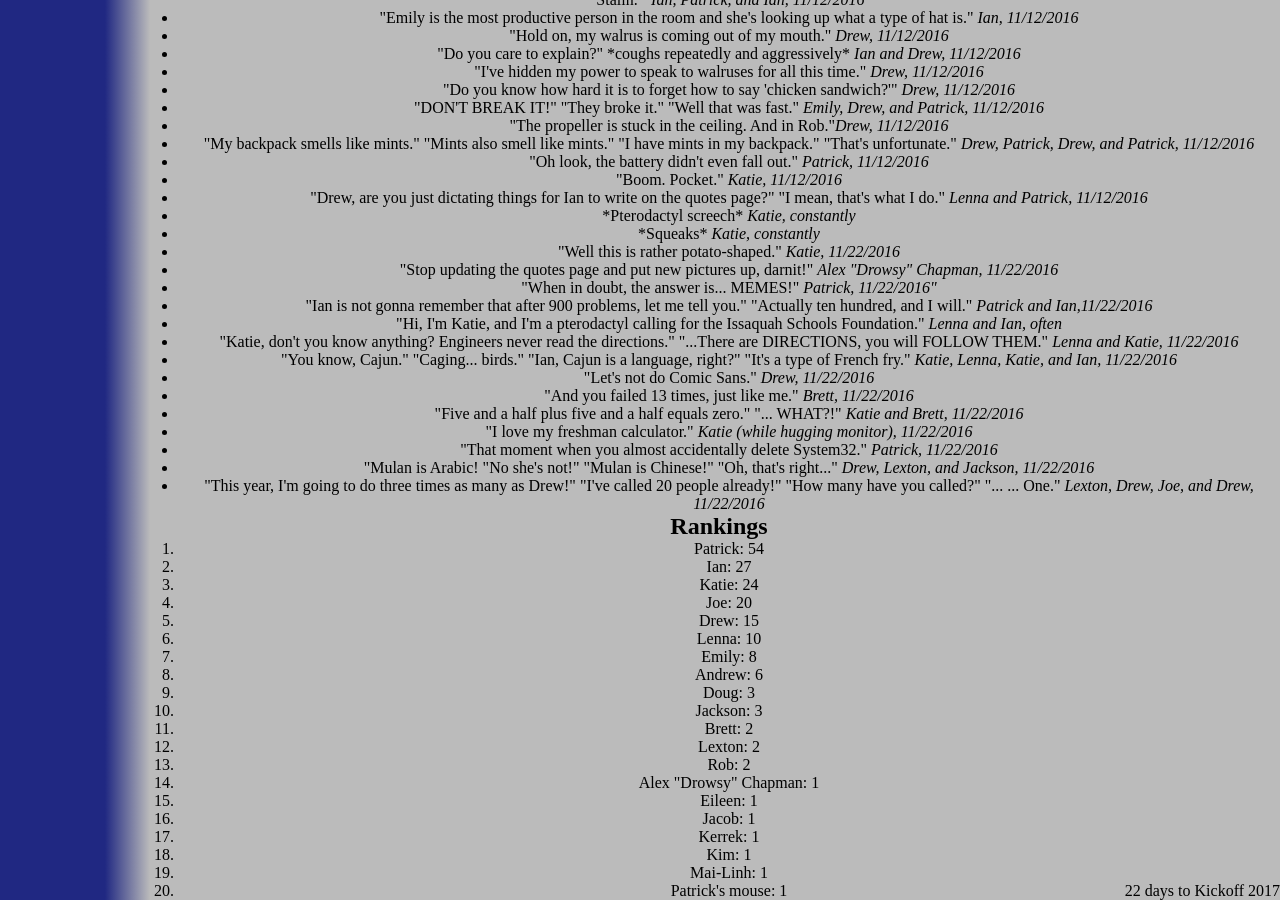
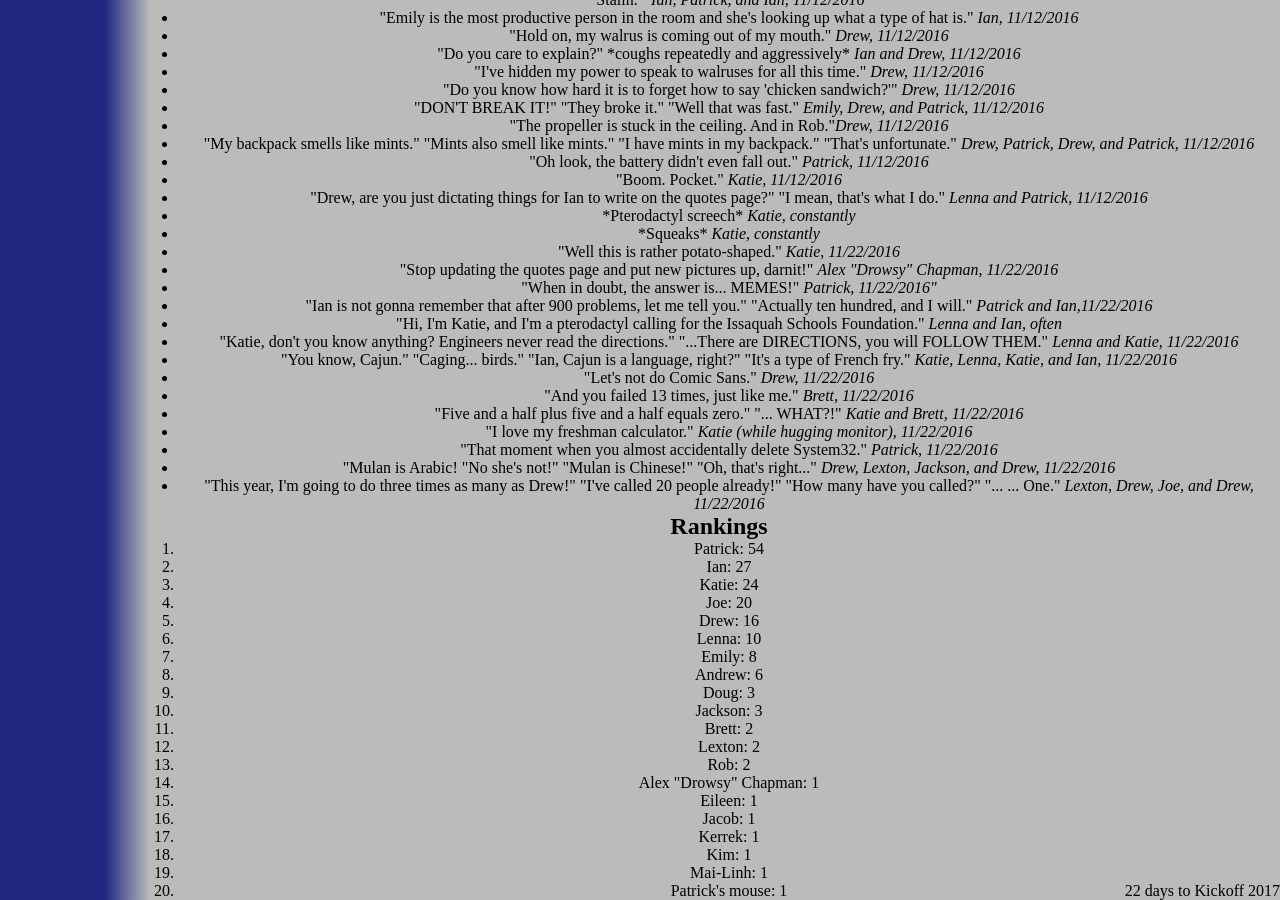
Before and after one commit to katiebugmoon/FRC4131.github.io, a Jekyll site: the page built from media/2017/quotes.html, in a window 1280 px wide and 900 px high, scrolled down 2131 px. Built offline with Jekyll 4.4.1, drawn with Linux system fonts in a browser that asks for light colours; nearby versions of some CDN libraries.

Commit message:
Update quotes.html

```diff
--- a/media/2017/quotes.html
+++ b/media/2017/quotes.html
@@ -137,7 +137,7 @@
 	<li>"Five and a half plus five and a half equals zero." "... WHAT?!" <i>Katie and Brett, 11/22/2016</i></li>
 	<li>"I love my freshman calculator." <i>Katie (while hugging monitor), 11/22/2016</i></li>
 	<li>"That moment when you almost accidentally delete System32." <i>Patrick, 11/22/2016</i></li>
-	<li>"Mulan is Arabic! "No she's not!" "Mulan is Chinese!" "Oh, that's right..." <i>Drew, Lexton, and Jackson, 11/22/2016</i></li>
+	<li>"Mulan is Arabic! "No she's not!" "Mulan is Chinese!" "Oh, that's right..." <i>Drew, Lexton, Jackson, and Drew, 11/22/2016</i></li>
 	<li>"This year, I'm going to do three times as many as Drew!" "I've called 20 people already!" "How many have you called?" "... ... One." <i>Lexton, Drew, Joe, and Drew, 11/22/2016 </i></li>
 </ul>
 <h2>Rankings</h2>
```
